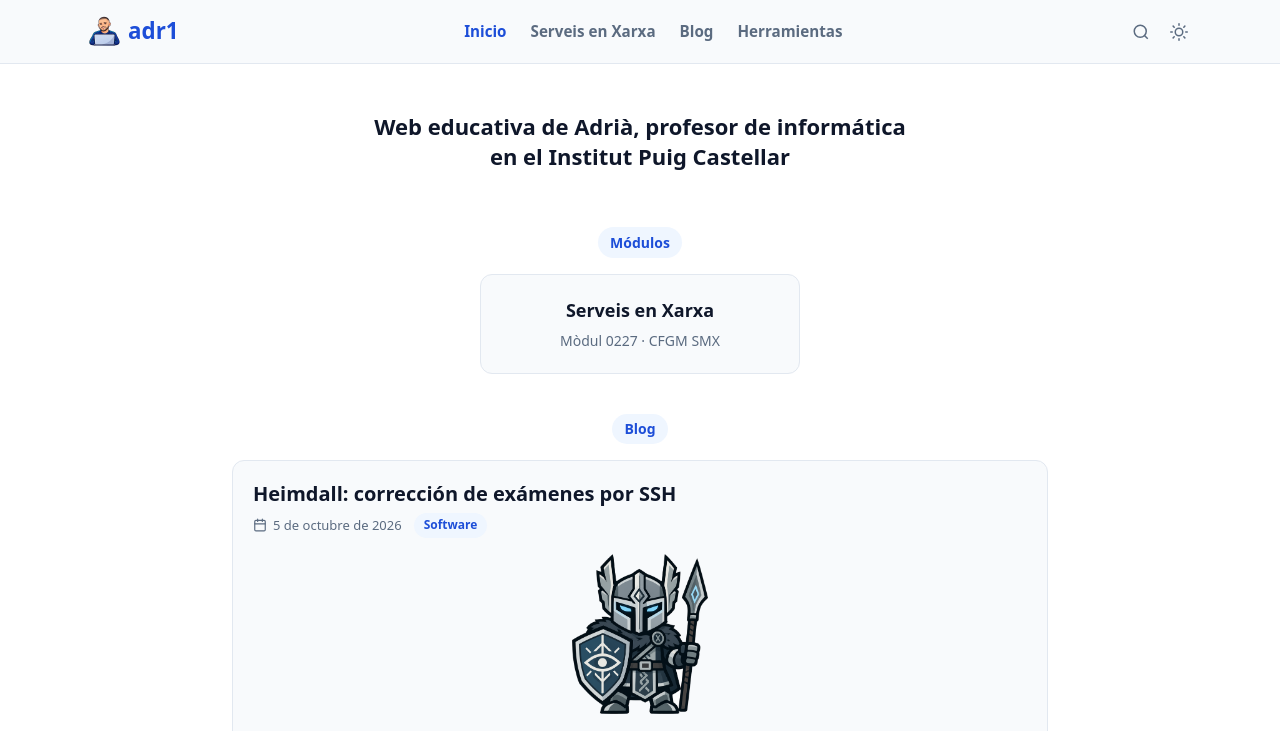
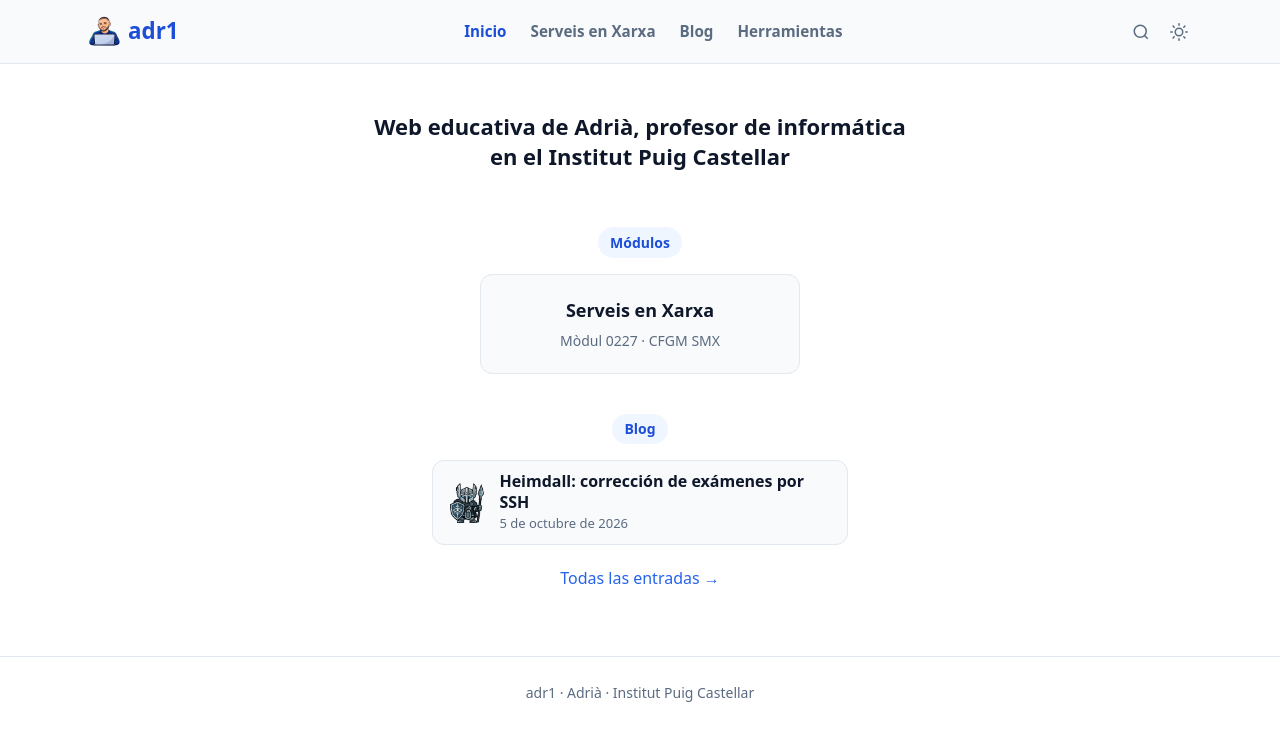
Before and after one commit to adr1mt/adr1-web, an Astro site: page / in a window 1280 px wide. Shown: the top 731 px of the page. Built offline with nearby package versions, Linux system fonts and the light colour scheme; Astro itself is replaced by a stand-in of ours.

Commit message:
style: compact latest-post cards on the home page
Co-Authored-By: Claude Opus 5.5 <noreply@anthropic.com>

```diff
--- a/src/pages/index.astro
+++ b/src/pages/index.astro
@@ -1,7 +1,7 @@
 ---
 import BaseLayout from '../layouts/BaseLayout.astro';
-import PostCard from '../components/PostCard.astro';
-import { SITE_TITLE, href, getPosts } from '../lib/site';
+import { Image } from 'astro:assets';
+import { SITE_TITLE, href, getPosts, postUrl, formatDate } from '../lib/site';
 
 const latest = (await getPosts()).slice(0, 3);
 ---
@@ -21,9 +21,17 @@ const latest = (await getPosts()).slice(0, 3);
     {latest.length > 0 && (
       <section aria-labelledby="blog">
         <h2 id="blog" class="label">Blog</h2>
-        <div class="posts">
-          {latest.map((post) => <PostCard post={post} />)}
-        </div>
+        <ul class="posts">
+          {latest.map((post) => (
+            <li>
+              <a class="post" href={postUrl(post)}>
+                {post.data.image && <Image class="thumb" src={post.data.image} alt="" widths={[40, 80]} sizes="40px" />}
+                <span class="post-title">{post.data.title}</span>
+                <time datetime={post.data.date.toISOString().slice(0, 10)}>{formatDate(post.data.date)}</time>
+              </a>
+            </li>
+          ))}
+        </ul>
         <p class="all"><a href={href('/blog/')}>Todas las entradas →</a></p>
       </section>
     )}
@@ -68,6 +76,24 @@ const latest = (await getPosts()).slice(0, 3);
   .module-title { font-size: 1.125rem; font-weight: 700; color: var(--ink); }
   .module-sub { font-size: 0.875rem; color: var(--muted); }
 
-  .posts { display: grid; gap: 1.25rem; }
+  /* Latest posts: small cards with only logo, title and date. */
+  .posts { display: grid; gap: 0.5rem; max-width: 26rem; margin: 0 auto; padding: 0; list-style: none; }
+  .post {
+    display: grid;
+    grid-template-columns: 2.5rem 1fr;
+    align-items: center;
+    column-gap: 0.75rem;
+    padding: 0.6rem 0.9rem;
+    background: var(--bg-nav);
+    border: 1px solid var(--rule);
+    border-radius: 0.75rem;
+    text-decoration: none;
+    transition: border-color 0.2s;
+  }
+  .post:hover { border-color: var(--accent); text-decoration: none; }
+  .post:not(:has(.thumb)) { grid-template-columns: 1fr; }
+  .thumb { grid-row: span 2; width: 2.5rem; height: 2.5rem; object-fit: contain; }
+  .post-title { font-weight: 600; color: var(--ink); line-height: 1.3; }
+  .post time { font-size: 0.8125rem; color: var(--muted); }
   .all { margin-top: 1.25rem; }
 </style>
```
